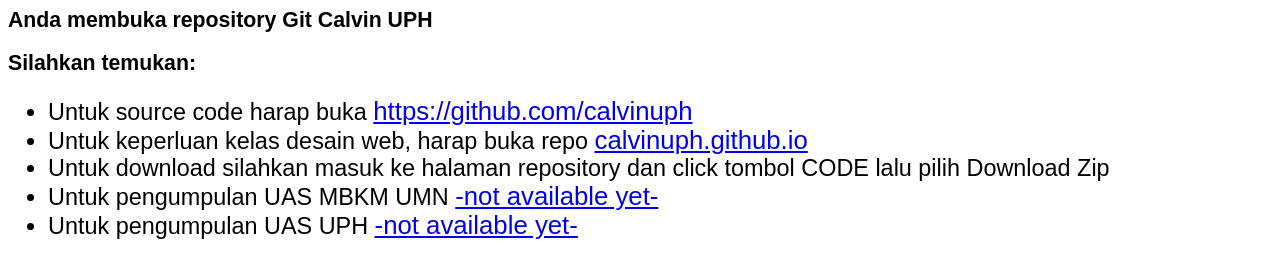
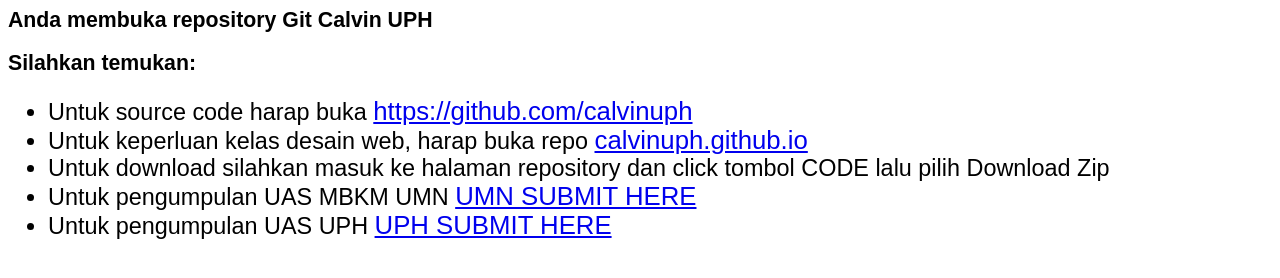
Before and after one commit to calvinuph/calvinuph.github.io, a plain HTML site: page index.html in a window 1280 px wide. Drawn offline with Linux system fonts and the light colour scheme.

Commit message:
Update index.html

```diff
--- a/index.html
+++ b/index.html
@@ -10,8 +10,8 @@
   <li>Untuk source code harap buka <a href="https://github.com/calvinuph">https://github.com/calvinuph</a>
   <li>Untuk keperluan kelas desain web, harap buka repo <a href="https://github.com/calvinuph/calvinuph.github.io">calvinuph.github.io</a>
   <li>Untuk download silahkan masuk ke halaman repository dan click tombol CODE lalu pilih Download Zip
-<li>Untuk pengumpulan UAS MBKM UMN <a href="https://calvinuph.github.io"> -not available yet- </a>
-<li>Untuk pengumpulan UAS UPH <a href="https://calvinuph.github.io"> -not available yet- </a>
+<li>Untuk pengumpulan UAS MBKM UMN <a href="https://docs.google.com/forms/d/e/1FAIpQLSdIcKfELvnfwiX0F-9LR7Ox7l-pF0nakWkDzl8kc0JvClX-LQ/viewform?usp=sf_link"> UMN SUBMIT HERE </a>
+<li>Untuk pengumpulan UAS UPH <a href="https://docs.google.com/forms/d/e/1FAIpQLSekmX2jJDWUAOpeKix7RpElFscjE8rCqqzi25EAs4ivrb93YQ/viewform?usp=sf_link"> UPH SUBMIT HERE </a>
 
 </li>
 </ul>
```
